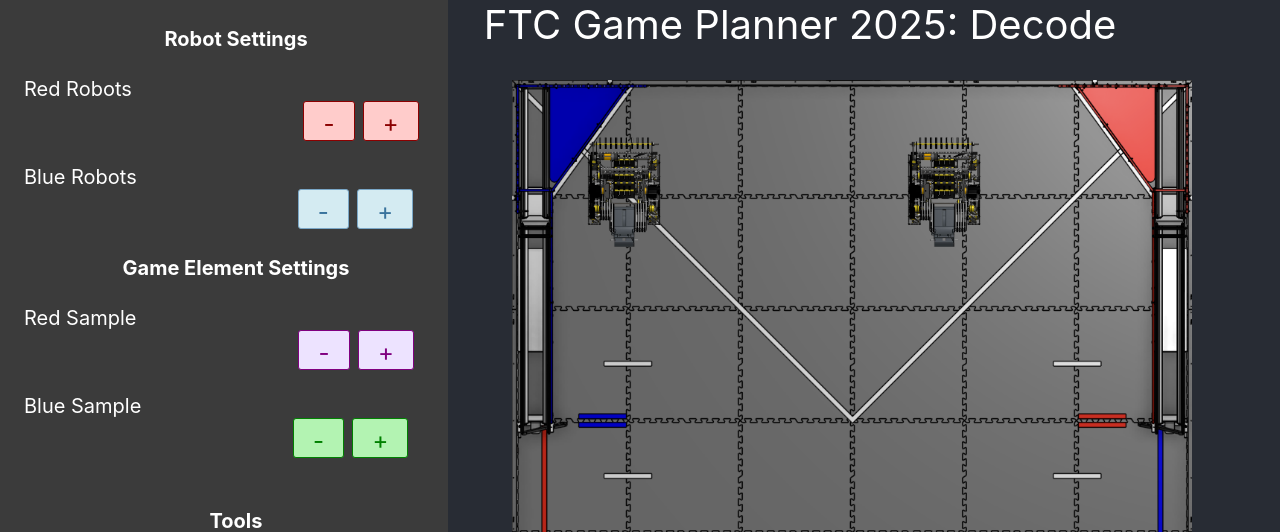
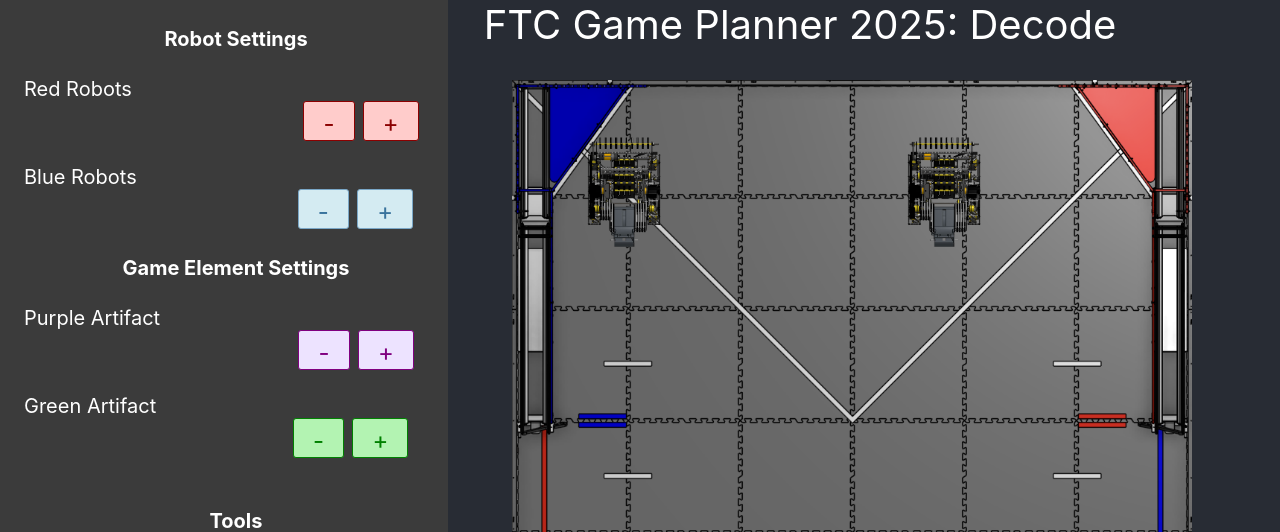
Before and after one commit to AnshumanG99/ftcapp, a React (Create React App) app: page / in a window 1280 px wide. Shown: the top 532 px of the page. Built offline with nearby package versions, Linux system fonts and the light colour scheme.

Commit message:
Updated text to match 2025 DECODE Game

```diff
--- a/src/App.js
+++ b/src/App.js
@@ -72,13 +72,13 @@ function App() {
 
 
             <h4> Game Element Settings </h4>
-            Red Sample
+            Purple Artifact
               <button type="button" className = "PurpleButtons" id = "purpleRemove" onClick = {() => deleteItem('purple')}> - </button>
               <button type="button" className = "PurpleButtons" id = "purpleAdd" onClick = {() => addItem('purple')}> + </button>
               <br></br>
               <br></br>
 
-            Blue Sample
+            Green Artifact
               <button type="button" className = "GreenButtons" id = "greenRemove" onClick = {() => deleteItem('green')}> - </button>
               <button type="button" className = "GreenButtons" id = "greenAdd" onClick = {() => addItem('green')}> + </button>
               <br></br>
```
